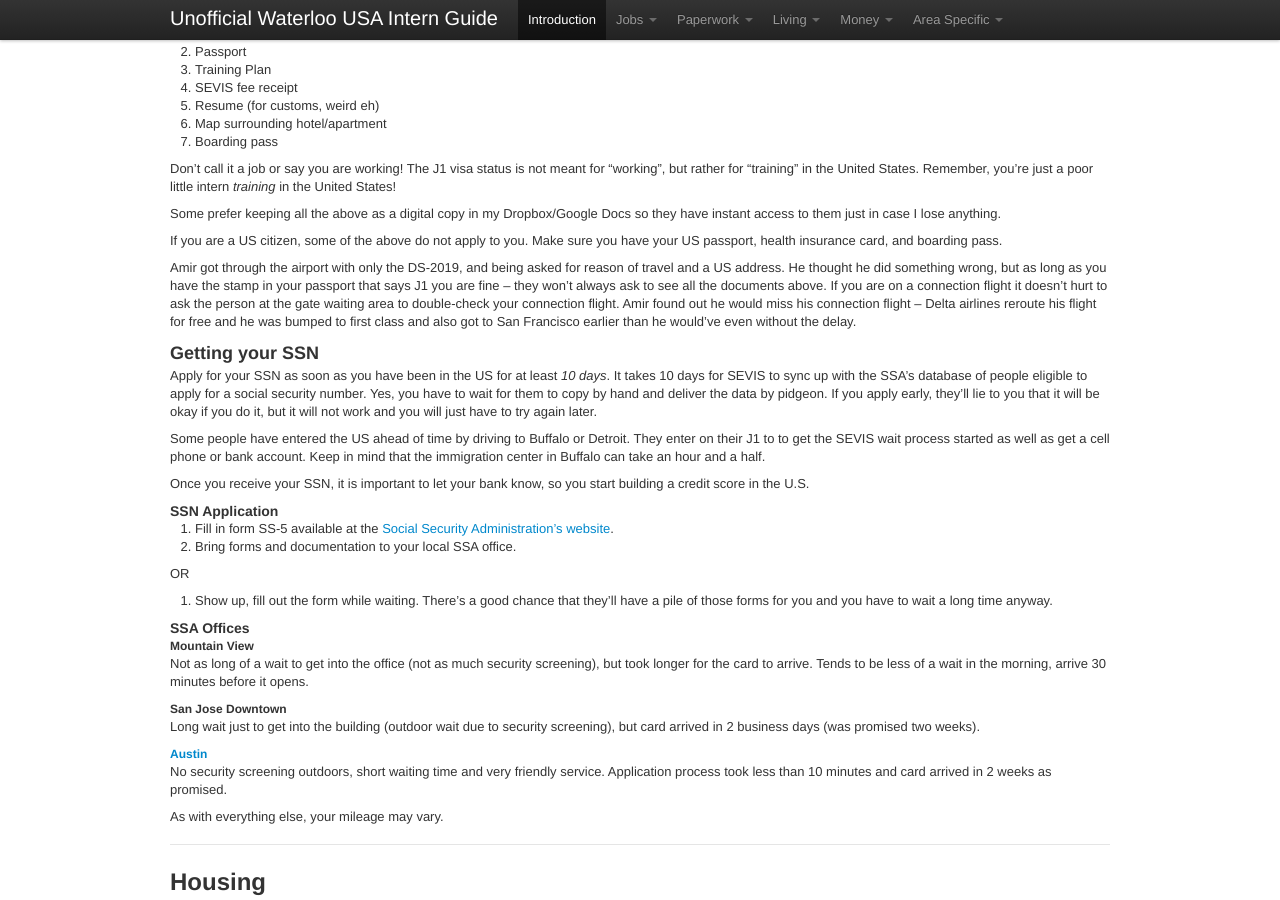
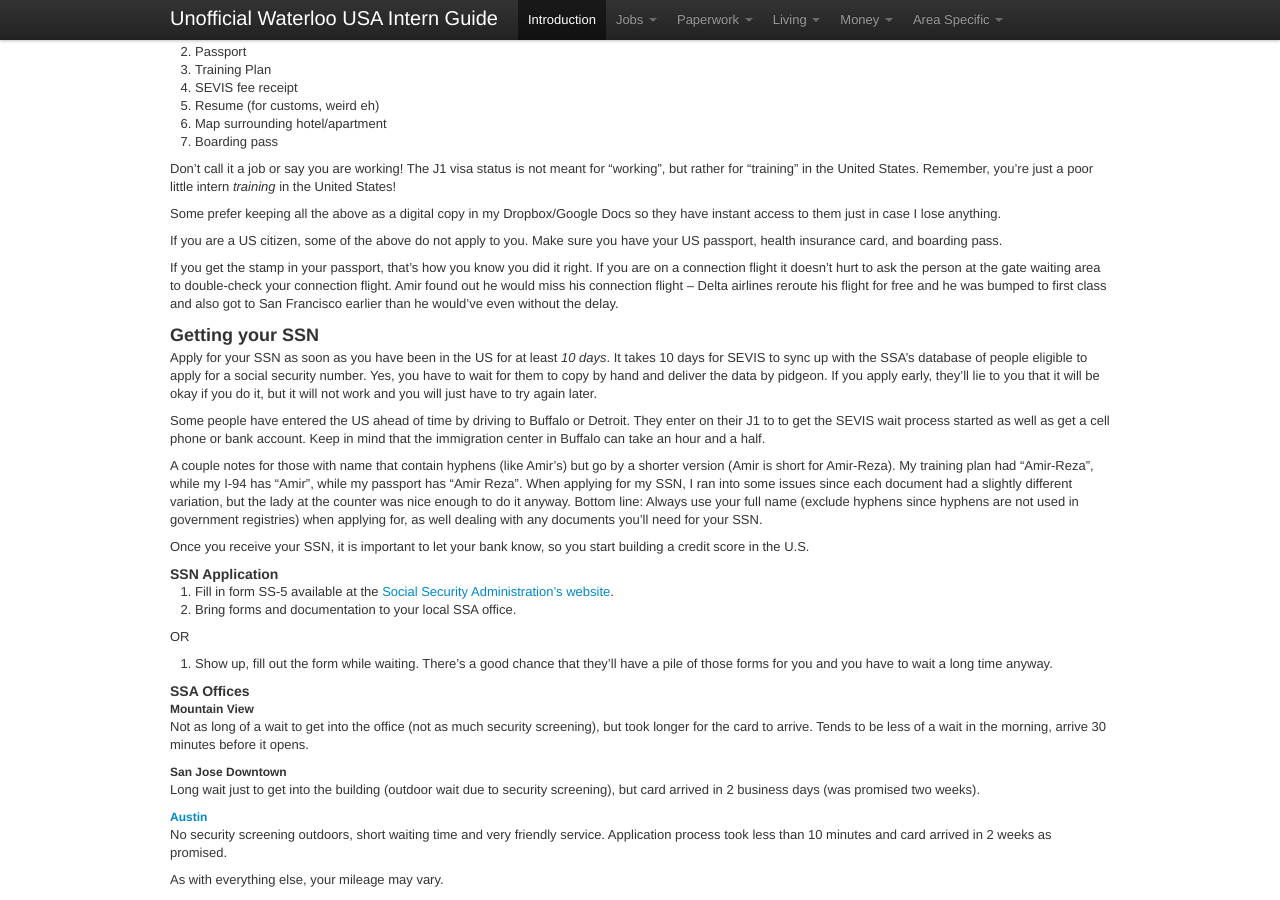
Before and after one commit to sholiday/Unofficial-Waterloo-USA-Intern-Guide, a Jekyll site: the page built from index.markdown, in a window 1280 px wide and 900 px high, scrolled down 1698 px. Built offline with Jekyll 4.4.1, drawn with Linux system fonts in a browser that asks for light colours; nearby versions of some CDN libraries; Markdown is read by kramdown in place of the engine named in the settings.

Commit message:
add more info and make necessary changes

```diff
--- a/index.markdown
+++ b/index.markdown
@@ -146,9 +146,7 @@ they have instant access to them just in case I lose anything.
 If you are a US citizen, some of the above do not apply to you.
 Make sure you have your US passport, health insurance card, and boarding pass.
 
-Amir got through the airport with only the DS-2019, and being asked for reason of travel and a US address.
-He thought he did something wrong, but as long as you have the stamp in your passport that says
-J1 you are fine -- they won't always ask to see all the documents above.
+If you get the stamp in your passport, that's how you know you did it right.
 If you are on a connection flight it doesn't hurt to ask the person at the gate
 waiting area to double-check your connection flight. Amir found out he would miss his connection flight -- Delta airlines reroute his flight for free and he was bumped to first class and also got to San Francisco earlier than he would've even without the delay.
 
@@ -165,6 +163,8 @@ Some people have entered the US ahead of time by driving to Buffalo or Detroit.
 They enter on their J1 to to get the SEVIS wait process started as well as get
 a cell phone or bank account. Keep in mind that the immigration center in
 Buffalo can take an hour and a half.
+
+A couple notes for those with name that contain hyphens (like Amir's) but go by a shorter version (Amir is short for Amir-Reza). My training plan had "Amir-Reza", while my I-94 has "Amir", while my passport has "Amir Reza". When applying for my SSN, I ran into some issues since each document had a slightly different variation, but the lady at the counter was nice enough to do it anyway. Bottom line: Always use your full name (exclude hyphens since hyphens are not used in government registries) when applying for, as well dealing with any documents you'll need for your SSN.
 
 Once you receive your SSN, it is important to let your bank know, so you start building a credit score in the U.S.
 
```
